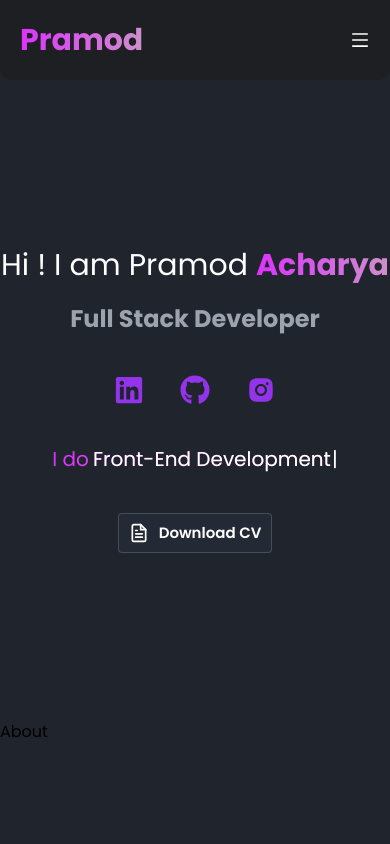
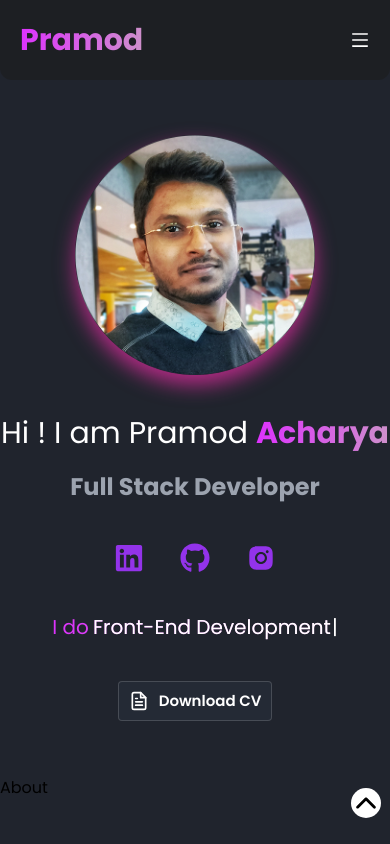
Before and after one commit to PramodAcharya808/Pramod-Acharya-Portfolio-Official, a React (Vite) app: page / in a window 390 px wide. Built offline with nearby package versions, Linux system fonts and the light colour scheme.

Commit message:
scroll to top added

```diff
--- a/src/components/About/About.jsx
+++ b/src/components/About/About.jsx
@@ -1,7 +1,7 @@
 import React from "react";
 
 function About() {
-  return <div>About</div>;
+  return <section className="aboutSection">About</section>;
 }
 
 export default About;
--- a/src/components/DisplayLayout/DesktopDisplay.jsx
+++ b/src/components/DisplayLayout/DesktopDisplay.jsx
@@ -1,7 +1,24 @@
 import React from "react";
+import { IoIosArrowUp } from "react-icons/io";
 
 function DesktopDisplay({ children }) {
-  return <div className="mx-auto max-w-[1400px]">{children}</div>;
+  const scrollUpHandler = () => {
+    window.scrollTo({
+      top: 0,
+      behavior: "smooth",
+    });
+  };
+  return (
+    <div className="space-y- mx-auto max-w-[1400px] select-none space-y-7">
+      {children}
+      <button
+        className="topScroll fixed left-[90%] top-[90%] block transition-all active:scale-75 md:hidden"
+        onClick={scrollUpHandler}
+      >
+        <IoIosArrowUp className="inline-block rounded-full bg-white text-3xl" />
+      </button>
+    </div>
+  );
 }
 
 export default DesktopDisplay;
--- a/src/components/Hero/Hero.jsx
+++ b/src/components/Hero/Hero.jsx
@@ -4,10 +4,21 @@ import { FaGithub, FaLinkedin } from "react-icons/fa";
 import { AiFillInstagram } from "react-icons/ai";
 import Typewriter from "typewriter-effect";
 import DownloadBtn from "./DownloadBtn";
+import profilePic from "../../assets/profile-pic.png";
 
 const Hero = () => {
   return (
-    <div className="heroWrapper flex  h-[40rem]  select-none flex-col items-center justify-center space-y-10  text-center text-white md:h-[50rem]">
+    <main
+      className="heroWrapper flex  h-[40rem]  select-none flex-col items-center justify-center space-y-10  text-center text-white md:h-[50rem]"
+      id="heroSection"
+    >
+      <a
+        className="profile w-60 cursor-help rounded-full shadow-[0_10px_20px_rgba(240,_46,_170,_0.7)] transition-all active:scale-90 md:w-72"
+        href="https://www.linkedin.com/in/pramodacharya/"
+        target="blank"
+      >
+        <img src={profilePic} alt="loading" />
+      </a>
       <div className="content space-y-5">
         <h1 className="name text-3xl md:text-6xl">
           Hi ! I am Pramod{" "}
@@ -61,7 +72,7 @@ const Hero = () => {
         </span>
       </h3>
       <DownloadBtn />
-    </div>
+    </main>
   );
 };
 
--- a/src/components/Navbar/Navbar.jsx
+++ b/src/components/Navbar/Navbar.jsx
@@ -11,7 +11,7 @@ const Navbar = () => {
   };
 
   return (
-    <div className="navBar  stic mx-auto box-border flex h-20  select-none items-center justify-between rounded-b-xl bg-[#1d1f23] pe-5 ps-5 text-white">
+    <nav className="navBar sticky top-0  mx-auto box-border  flex h-20 select-none items-center justify-between rounded-b-xl bg-[#1d1f23] pe-5 ps-5 text-white">
       {/* Desktop nav bar */}
       <h1 className="logo primary-color cursor-pointer select-none text-3xl font-bold transition-all active:scale-110 md:hover:scale-110">
         Pramod
@@ -58,7 +58,7 @@ const Navbar = () => {
           <li className="cursor-pointer">Projects</li>
         </ul>
       </div>
-    </div>
+    </nav>
   );
 };
 
--- a/src/index.css
+++ b/src/index.css
@@ -20,3 +20,19 @@ body {
 .bg-primary-color {
   background-image: linear-gradient(to right, #6b2b72, #a5079d);
 }
+
+::-webkit-scrollbar {
+  width: 10px;
+}
+
+::-webkit-scrollbar-track {
+  background-color: #ce90cb;
+}
+
+::-webkit-scrollbar-thumb {
+  background-color: #6b2b72;
+}
+
+::-webkit-scrollbar-thumb:hover {
+  background-color: #9d2eb1
+}
```
